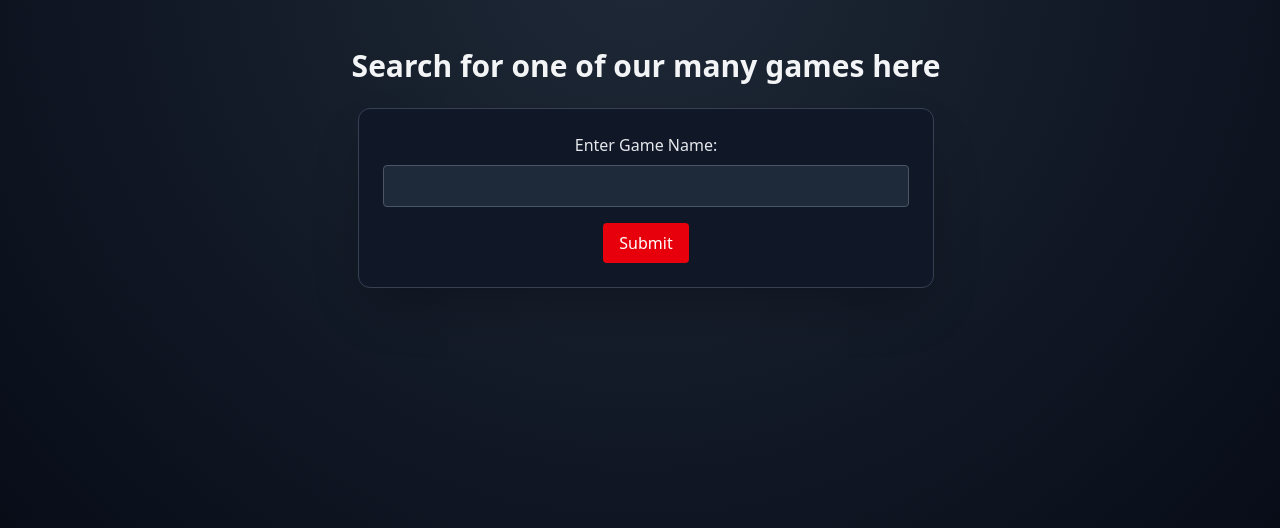
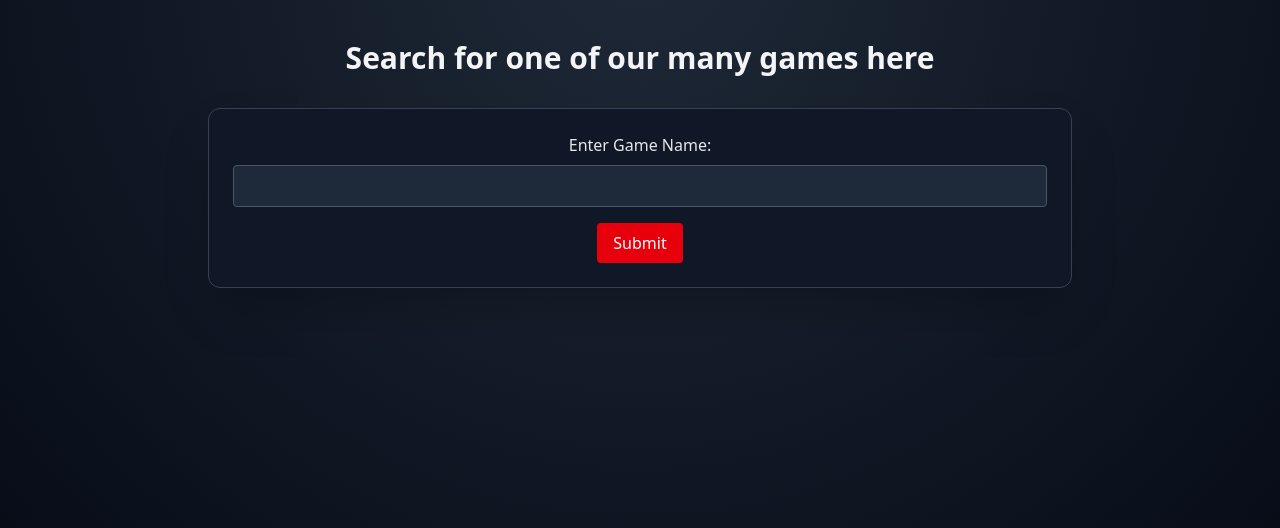
Before and after one commit to rlin49/trois_rickyl49_ethans201_hannahg61_tudorg-, a Flask app: page /search in a window 1280 px wide. Shown: the part 55-583 px from the top of the page. Run offline with Flask 3, Linux system fonts and the light colour scheme.

Commit message:
Refactor search form and layout in search.html

```diff
--- a/app/templates/search.html
+++ b/app/templates/search.html
@@ -10,22 +10,18 @@
     </a>
 
     <ul class="flex space-x-4">
-        <a href="/homepage" class="text-gray-50 hover:text-black">
-          Home
-        </a>
+        <a href="/homepage" class="text-gray-50 hover:text-black">Home</a>
     </ul>
+
     <ul class="flex space-x-4">
-        <a href="/search" class="text-gray-50 hover:text-black">
-          Search
-        </a>
+        <a href="/search" class="text-gray-50 hover:text-black">Search</a>
     </ul>
 
     {% if logged_in == True %}
     <ul class="flex space-x-4">
-        <a href="/profile/{{ username }}" class="text-gray-50 hover:text-black">
-          Profile
-        </a>
+        <a href="/profile/{{ username }}" class="text-gray-50 hover:text-black">Profile</a>
     </ul>
+
     <a href="/logout"
        class="text-sm border border-gray-50 text-gray-50 px-3 py-1 rounded hover:bg-gray-200 hover:text-black">
        Logout
@@ -40,18 +36,22 @@
   </div>
 </nav>
 
-<div class="flex justify-center items-center mt-10">
-<div id="game-info" class="pl-5 pt-2 pr-2 w-full max-w-4xl">
-
-<div class="text-center px-4">
-  <h1 class="text-3xl font-bold mb-6">
+<!-- TITLE -->
+<div class="text-center mt-10">
+  <h1 class="text-3xl font-bold">
     Search for one of our many games here
   </h1>
 </div>
 
+<!-- CONTENT WRAPPER -->
+<div class="max-w-4xl mx-auto mt-8 px-4">
+
+  <!-- SEARCH FORM (always visible) -->
+  <div class="bg-gray-900 border border-gray-700 shadow-2xl rounded-xl p-6 mb-6">
+
     {% if searching %}
-  <div class="bg-gray-900 border border-gray-700 shadow-2xl rounded-xl p-6 max-w-xl mx-auto">
       <form action="/search" method="GET" class="text-center">
+
         <label class="block mb-2 text-gray-200">
           Enter Game Name:
         </label>
@@ -61,15 +61,33 @@
 
         <input type="submit"
                class="bg-red-600 px-4 py-2 rounded text-white hover:bg-red-700 cursor-pointer">
+
       </form>
+    {% else %}
+      <form action="/search" method="GET" class="text-center">
+
+        <label class="block mb-2 text-gray-200">
+          Enter Game Name:
+        </label>
+
+        <input type="text" name="game_name"
+               class="w-full bg-gray-800 border border-gray-600 text-gray-100 p-2 rounded mb-4 focus:outline-none focus:ring-2 focus:ring-red-500">
+
+        <input type="submit"
+               class="bg-red-600 px-4 py-2 rounded text-white hover:bg-red-700 cursor-pointer">
+
+      </form>
+    {% endif %}
+
   </div>
-{% else %}
- <div class="p-4 bg-gray-900 border border-gray-700 shadow-2xl rounded-xl">
+
+  <!-- RESULTS -->
+  {% if not searching %}
+    <div class="bg-gray-900 border border-gray-700 shadow-2xl rounded-xl p-6">
       {{ games | safe }}
     </div>
   {% endif %}
 
 </div>
-</div>
 
 </body>
```
Lines whose indentation alone changed are shown as unchanged.
